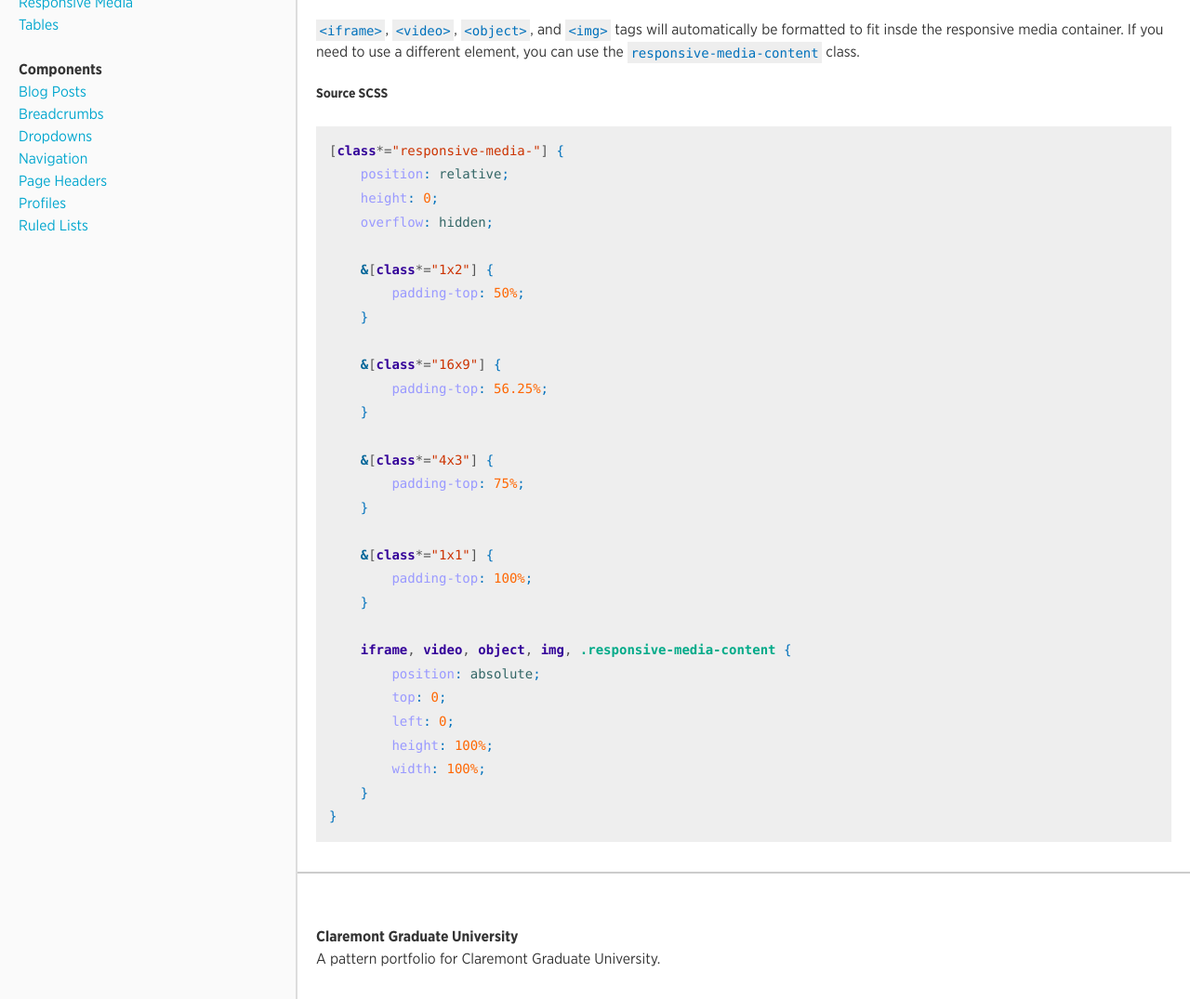
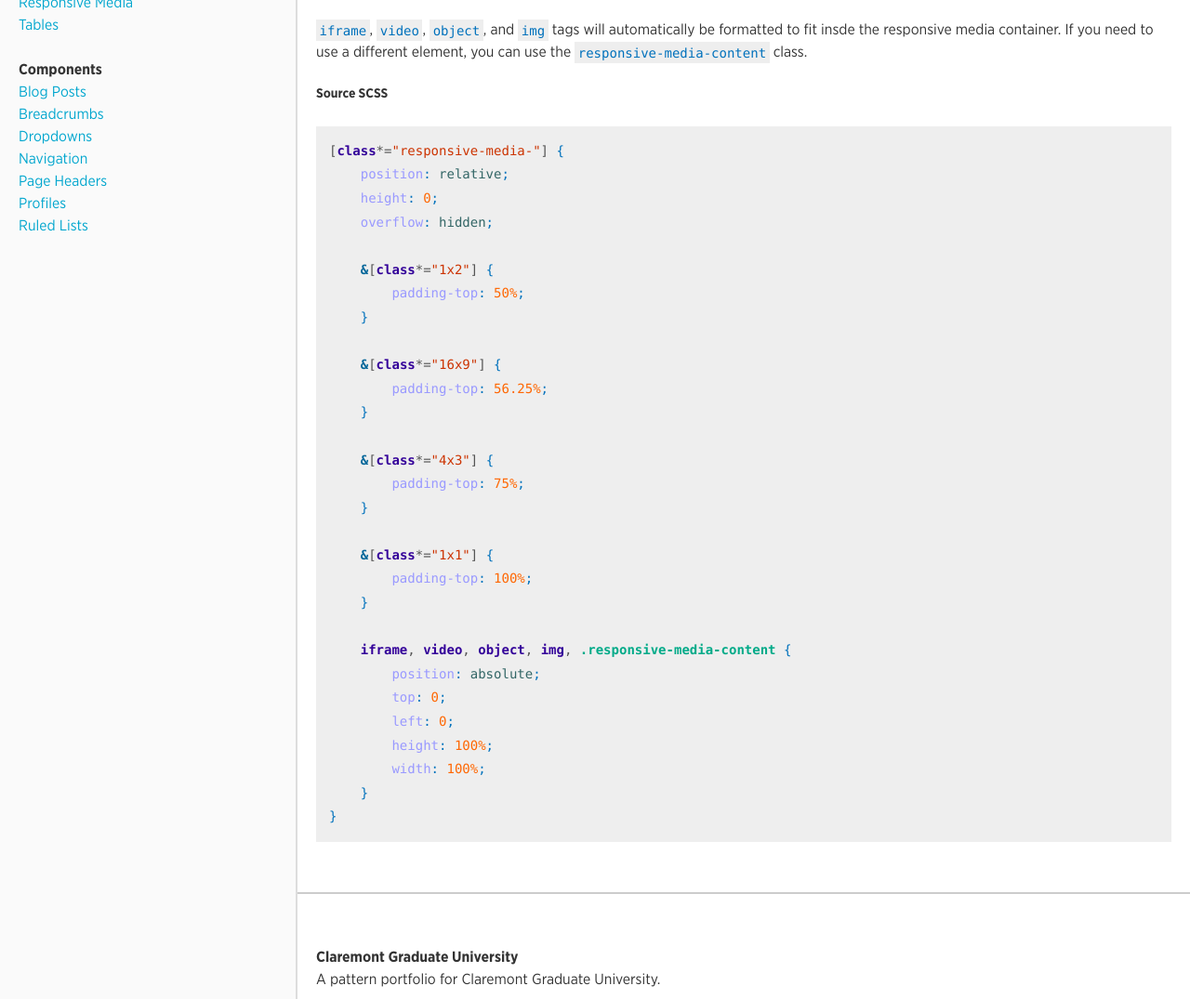
Before and after one commit to ObjectiveSubject/cgu-pattern-portfolio, a Jekyll site: the page built from media.md, in a window 1280 px wide and 1400 px high, cut to the strip 325-1400 px from the top of the window. Shown: the whole strip at 93% size. Built offline with Jekyll 4.4.1, drawn with Linux system fonts in a browser that asks for light colours.

Commit message:
Revert "no gap between code and example"
This reverts commit 4dd3082826ecf9b2e30116a30ba45aa2313d48cb.

```diff
--- a/_sass/base/_typography.scss
+++ b/_sass/base/_typography.scss
@@ -119,7 +119,7 @@
 	font-family: $font_pre;
 	font-size: rem(14);
 	line-height: $font_line_height_pre;
-	margin: $leading 0 0;
+	margin-bottom: 1.6em;
 	max-width: 100%;
 	overflow: auto;
 	padding: 1em;
--- a/_sass/docs/_docs-example.scss
+++ b/_sass/docs/_docs-example.scss
@@ -1,7 +1,3 @@
 .docs-example {
     margin-top: $leading;
-
-    & + .highlight pre {
-        margin-top: 0;
-    }
 }
```
Also changed, not shown: media.md (+1 -1 lines).
